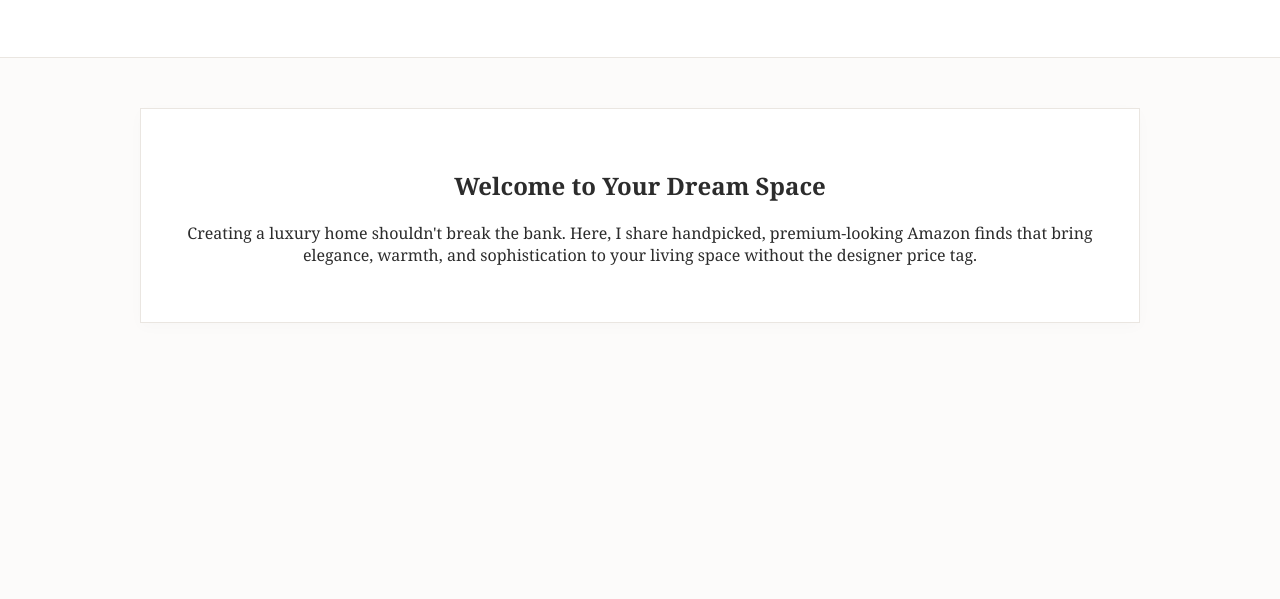
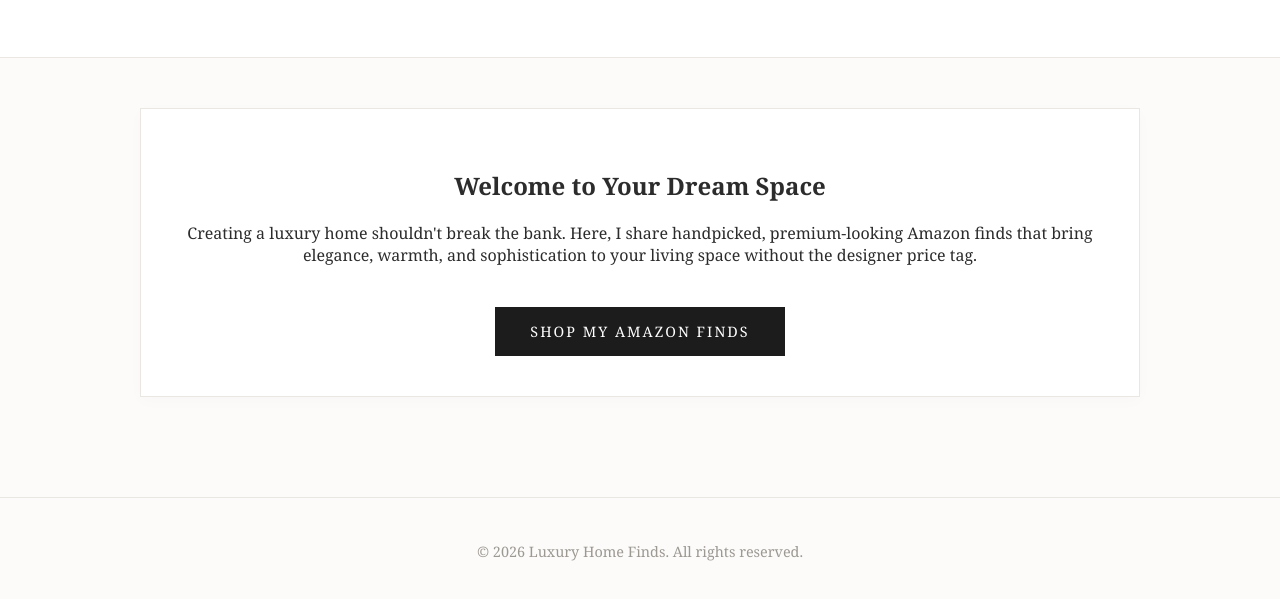
Before and after one commit to LuxuryHomeFinds/LuxuryHomeFinds, a plain HTML site: page index.html in a window 1280 px wide. Shown: the part 165-764 px from the top of the page. Drawn offline with Linux system fonts and the light colour scheme.

Commit message:
Update index.html

```diff
--- a/index.html
+++ b/index.html
@@ -44,20 +44,23 @@
             box-shadow: 0 4px 15px rgba(0,0,0,0.02);
             margin-bottom: 40px;
         }
+        /* Osigurano vidljivo i klikabilno dugme */
         .cta-button {
-            display: inline-block;
-            background-color: #1c1c1c;
-            color: white;
-            padding: 15px 35px;
-            text-decoration: none;
+            display: inline-block !important;
+            visibility: visible !important;
+            background-color: #1c1c1c !important;
+            color: #ffffff !important;
+            padding: 15px 35px !important;
+            text-decoration: none !important;
             letter-spacing: 2px;
             text-transform: uppercase;
             font-size: 0.9rem;
-            margin-top: 20px;
+            margin-top: 25px !important;
+            cursor: pointer !important;
             transition: background 0.3s ease;
         }
         .cta-button:hover {
-            background-color: #c5a880;
+            background-color: #c5a880 !important;
         }
         footer {
             margin-top: 100px;
@@ -79,3 +82,14 @@
         <div class="intro-box">
             <h2>Welcome to Your Dream Space</h2>
             <p>Creating a luxury home shouldn't break the bank. Here, I share handpicked, premium-looking Amazon finds that bring elegance, warmth, and sophistication to your living space without the designer price tag.</p>
+
+            <a href="https://www.amazon.com/shop/marketingproj01d/curation/b8cb92c6-8d54-422a-8701-3217ef217400?ccs_id=3ab66915-c928-4255-8648-8b69ffb46255&ref_=aip_sf_cur_spv_ons_d&tag=onamzmarke04c-20" target="_blank" class="cta-button">Shop My Amazon Finds</a>
+        </div>
+    </div>
+
+    <footer>
+        <p>&copy; 2026 Luxury Home Finds. All rights reserved.</p>
+    </footer>
+
+</body>
+</html>
```
